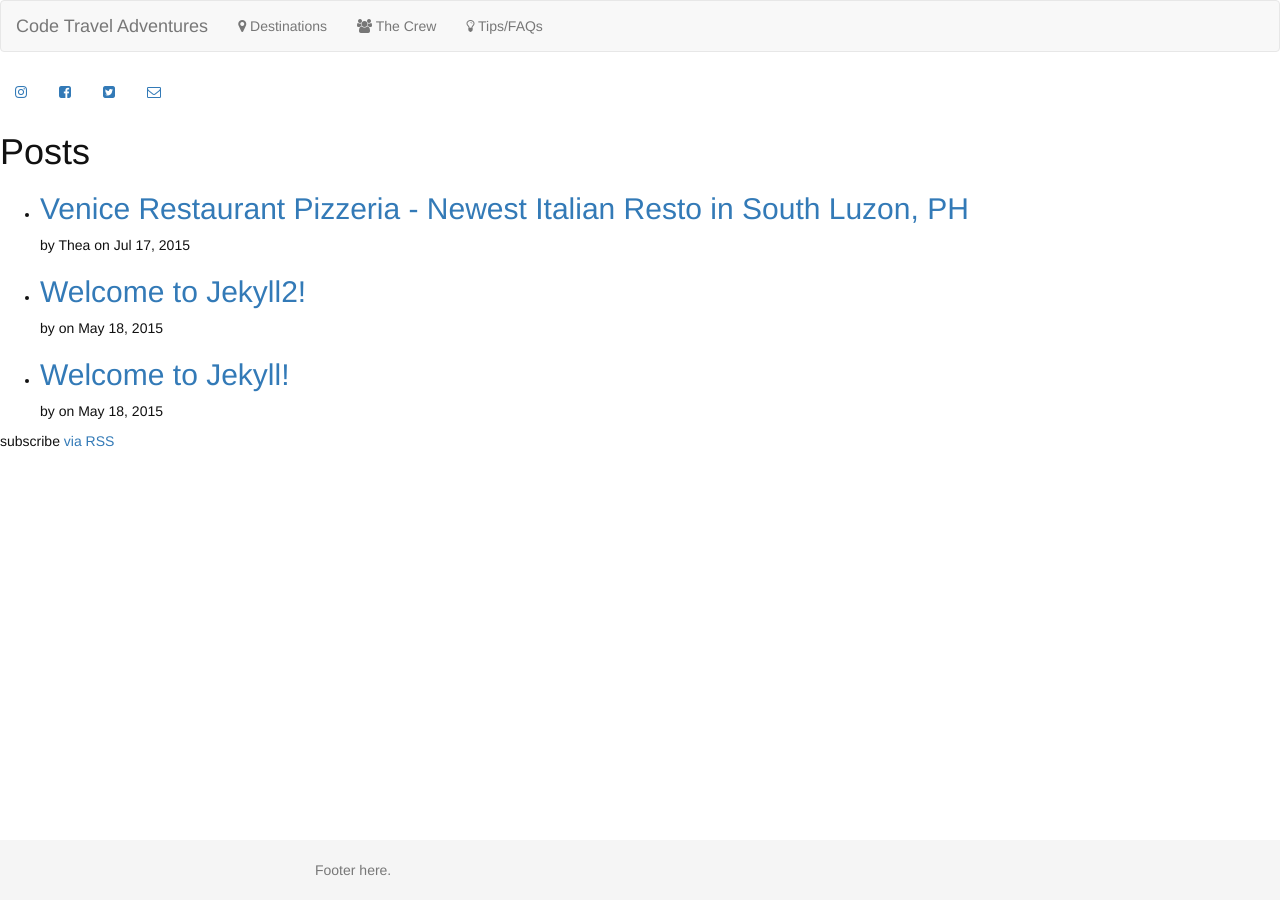
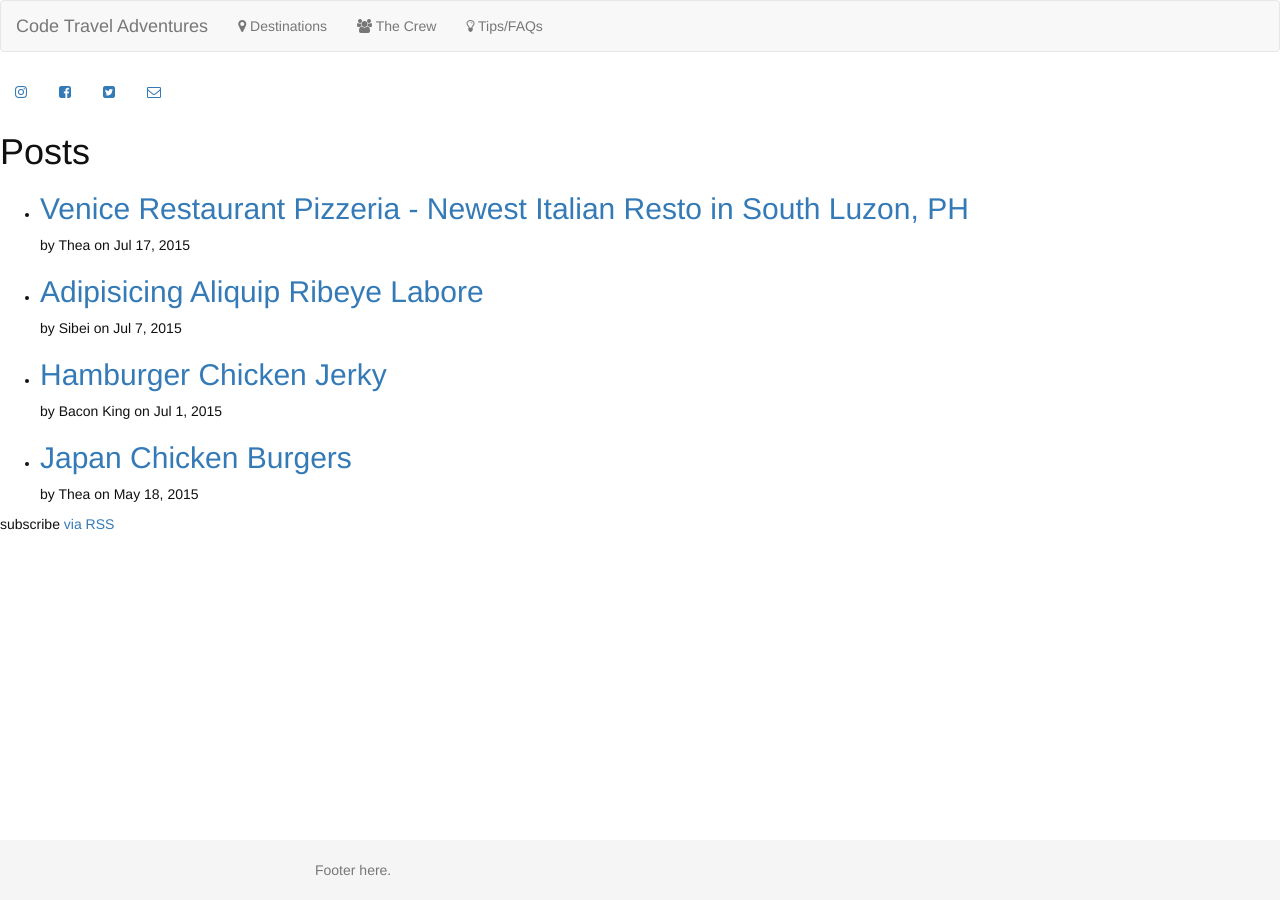
Before and after one commit to Code-Travel-Adventures/code-travel-adventures.github.io, a Jekyll site: the page built from index.html, in a window 1280 px wide. Built offline with Jekyll 4.4.1, drawn with Linux system fonts in a browser that asks for light colours; nearby versions of some CDN libraries.

Commit message:
add author per post.

```diff
--- a/_posts/2015-05-18-welcome-to-jekyll.markdown
+++ b/_posts/2015-05-18-Japan.markdown
@@ -1,8 +1,9 @@
 ---
 layout: post
-title:  "Welcome to Jekyll!"
+title:  "Japan Chicken Burgers"
 date:   2015-05-18 01:14:43
 categories: jekyll update
+author: Thea
 ---
 You’ll find this post in your `_posts` directory. Go ahead and edit it and re-build the site to see your changes. You can rebuild the site in many different ways, but the most common way is to run `jekyll serve`, which launches a web server and auto-regenerates your site when a file is updated.
 
--- a/_posts/2015-07-07-welcome-to-jekyll2.markdown
+++ /dev/null
@@ -1,7 +0,0 @@
----
-layout: post
-title:  "Welcome to Jekyll2!"
-date:   2015-05-18 01:14:43
-categories: jekyll update
----
-This is the second post... :D
```
Also changed, not shown: _posts/2015-07-07-Hongkong.markdown (added, +14 -0 lines), _posts/2015-07-07-Thai.markdown (added, +16 -0 lines).
